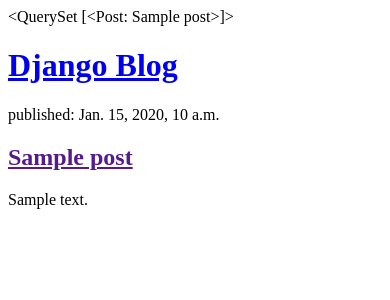
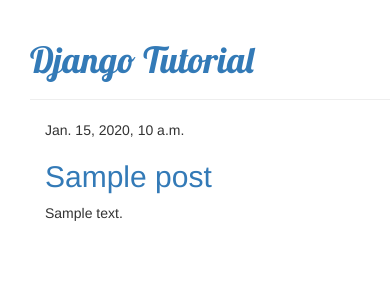
Before and after one commit to ssaluja16/django_tut, a Django app: template blog/templates/blog/post_list.html in a window 390 px wide. Shown: the top 300 px of the page. Run offline with Django 3.2, Linux system fonts and the light colour scheme; the template is opened without the code that fills it: values that come from a table or form of the project are taken from there, others are empty; tables that the repository leaves empty hold one stand-in row (values such as "Sample post"); some libraries are stand-ins or nearby versions.

Commit message:
final additions

```diff
--- /dev/null
+++ b/blog/static/css/blog.css
@@ -0,0 +1,19 @@
+h1, h2{
+    color:#ff0000;
+    font-family: 'Lobster', cursive;
+}
+body {
+    margin-left: 15px;
+    padding-left:15px;
+}
+
+.header{
+    background-color: #C25100;
+    margin-top: 0;
+    padding: 20px 20px 20px 40px;
+}
+
+.posts h1, h2{
+    font-family: 'Franklin Gothic Medium', 'Arial Narrow', Arial, sans-serif;
+
+}
--- /dev/null
+++ b/blog/templates/blog/base.html
@@ -0,0 +1,33 @@
+{% load static %}
+
+<html>
+    <head>
+        <title> Django Tutorial</title>
+        <link rel="stylesheet" href="//maxcdn.bootstrapcdn.com/bootstrap/3.2.0/css/bootstrap.min.css">
+        <link rel="stylesheet" href="//maxcdn.bootstrapcdn.com/bootstrap/3.2.0/css/bootstrap-theme.min.css">
+        <link href='//fonts.googleapis.com/css?family=Lobster&subset=latin,latin-ext' rel='stylesheet' type='text/css'>
+        <link rel="stylesheet" href="{% static 'css/blog.css' %}">
+
+    </head>
+    <body>
+            <div class="page-header">
+                <h1><a href="/">Django Tutorial</a></h1>
+            </div>
+
+            <div class="content container">
+                <div class="row">
+                    <div class="col-md-8">
+                    {% for post in posts %}
+                        <div class="post">
+                            <div class="date">
+                                {{ post.published_date }}
+                            </div>
+                            <h2><a href="">{{ post.title }}</a></h2>
+                            <p>{{ post.text|linebreaksbr }}</p>
+                        </div>
+                    {% endfor %}
+                    </div>
+                </div>
+            </div>
+    </body>
+</html>
--- a/blog/templates/blog/post_list.html
+++ b/blog/templates/blog/post_list.html
@@ -1,22 +1,12 @@
-<html>
-    <head>
-        <title>Django Tutorial Blog</title>
-    </head>
-    <body>
-        <div>
-            {{  posts }}
-        </div>
-        <div>
-            <h1><a href="/">Django Blog</a></h1>
-        </div>
-        {% for post in posts %}
+{% extends 'blog/base.html' %}
+{% block content %}
+    {% for post in posts %}
         <div>
             <p>
                 published: {{post.published_date}}
             </p>
-            <h2><a href="">{{post.title}}</a></h2>
+            <h2><a href="{% url 'post_detail' pk=post.pk %}"}">{{post.title}}</a></h2>
             <p> {{post.text|linebreaksbr}}</p>
         </div>
         {% endfor %}
-    </body>
-</html>
+{% endblock %}
--- a/blog/urls.py
+++ b/blog/urls.py
@@ -2,5 +2,6 @@
 from . import views
 
 urlpatterns = [
-    path('',views.post_list,name='post_list')
+    path('',views.post_list,name='post_list'),
+    path("post/<int:pk>/",views.post_detail, name='post_detail'),
 ]
--- a/blog/views.py
+++ b/blog/views.py
@@ -1,4 +1,4 @@
-from django.shortcuts import render
+from django.shortcuts import render,get_object_or_404
 from .models import Post
 from django.utils import timezone
 
@@ -7,3 +7,7 @@
 def post_list(request):
     posts = Post.objects.filter(published_date__lte=timezone.now()).order_by("published_date")
     return render(request, "blog/post_list.html",{'posts':posts})
+
+def post_detail(request,pk):
+    post = get_object_or_404(Post, pk=pk)
+    return render(request,'blog/post_detail.html', {'post':post})
```
Also changed, not shown: blog/templates/blog/post_detail.html (added, +13 -0 lines).
